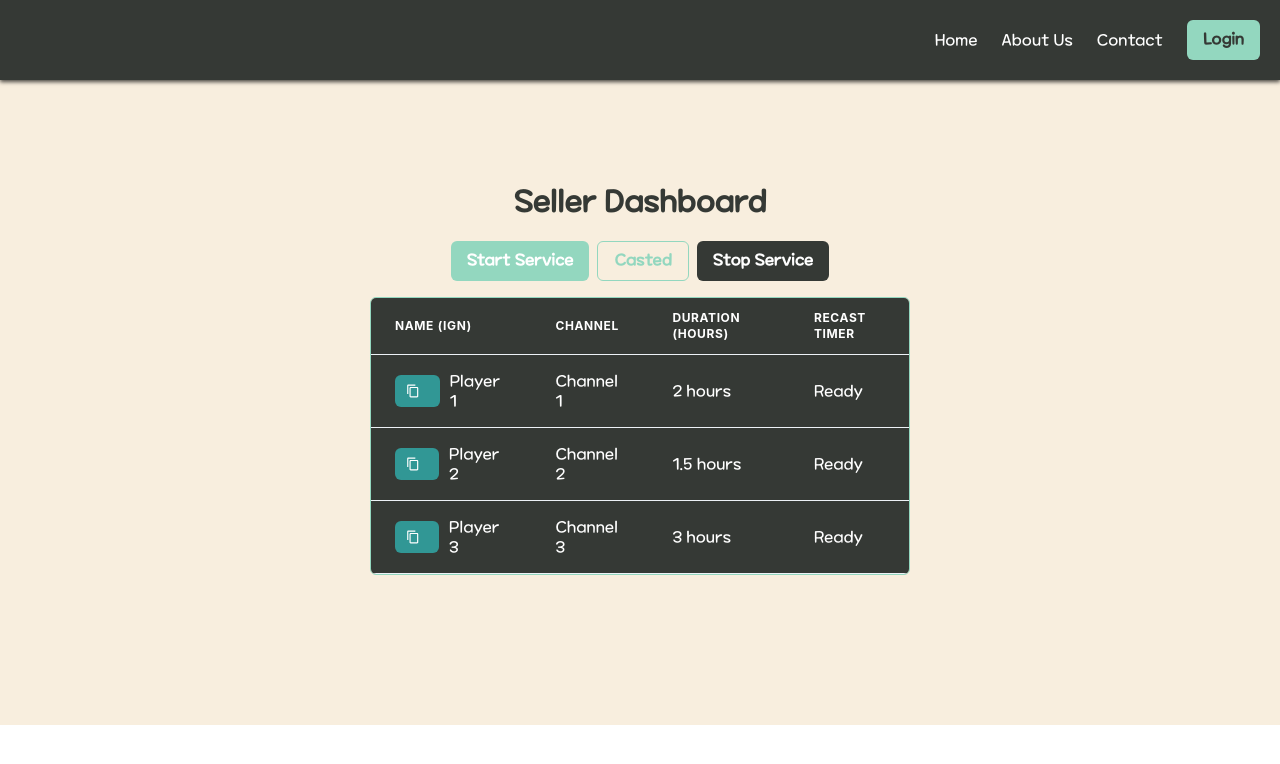
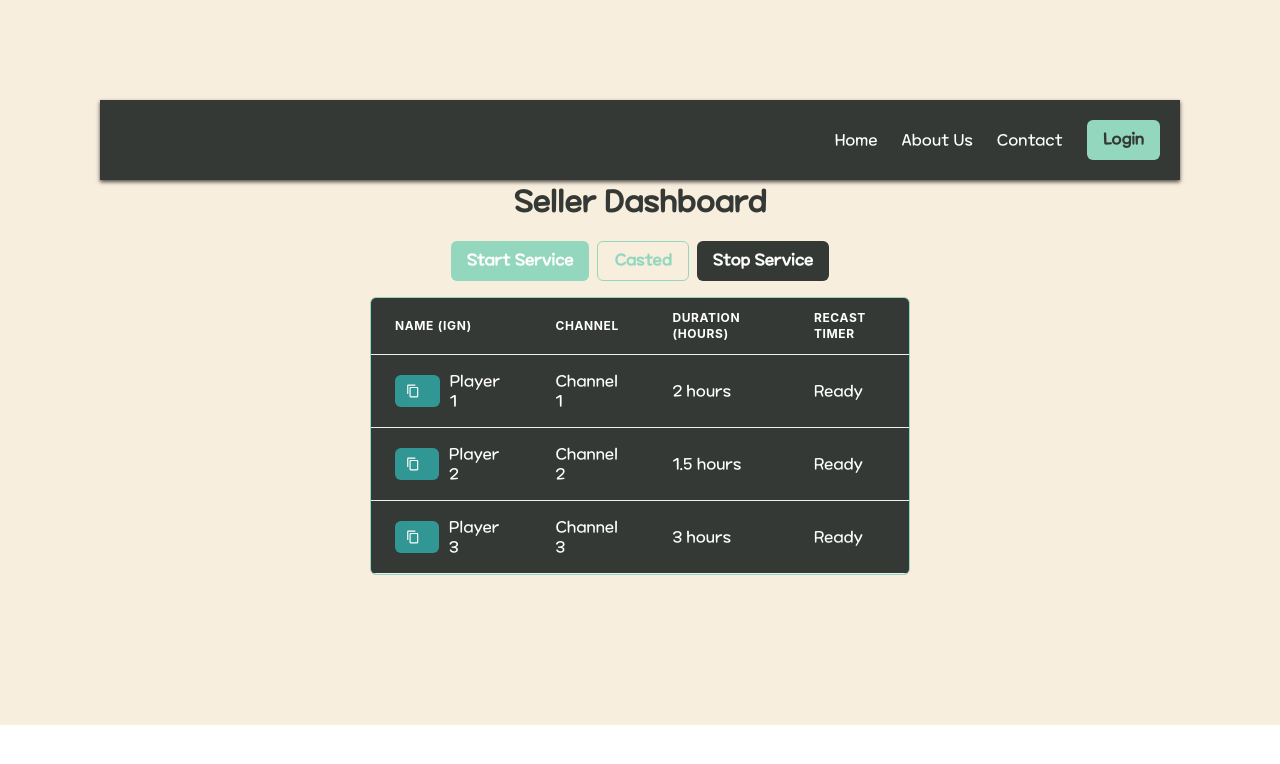
Before and after one commit to davidredziniak/maple-frenzy, a React (Create React App) app in the folder ui/: page /#/Dashboard in a window 1280 px wide. Shown: the top 764 px of the page. Built offline with nearby package versions, Linux system fonts and the light colour scheme.

Commit message:
tweak dash bg

```diff
--- a/ui/src/pages/Dashboard.js
+++ b/ui/src/pages/Dashboard.js
@@ -28,9 +28,8 @@ const Dashboard = () => {
   };
 
   return (
-    <Box>
+    <Box bg="#F8EEDE" p={100}>
       <Navbar />
-      <Box bg="#F8EEDE" p={100}>
       <Box>
         <Box textAlign="center" mb={4}>
           <Box fontSize="3xl" fontWeight="bold" color="#353935" mb={2}>
@@ -113,7 +112,6 @@ const Dashboard = () => {
         </Box>
       </Box>
     </Box>
-    </Box>
   );
 };
 
```
Lines whose indentation alone changed are shown as unchanged.
